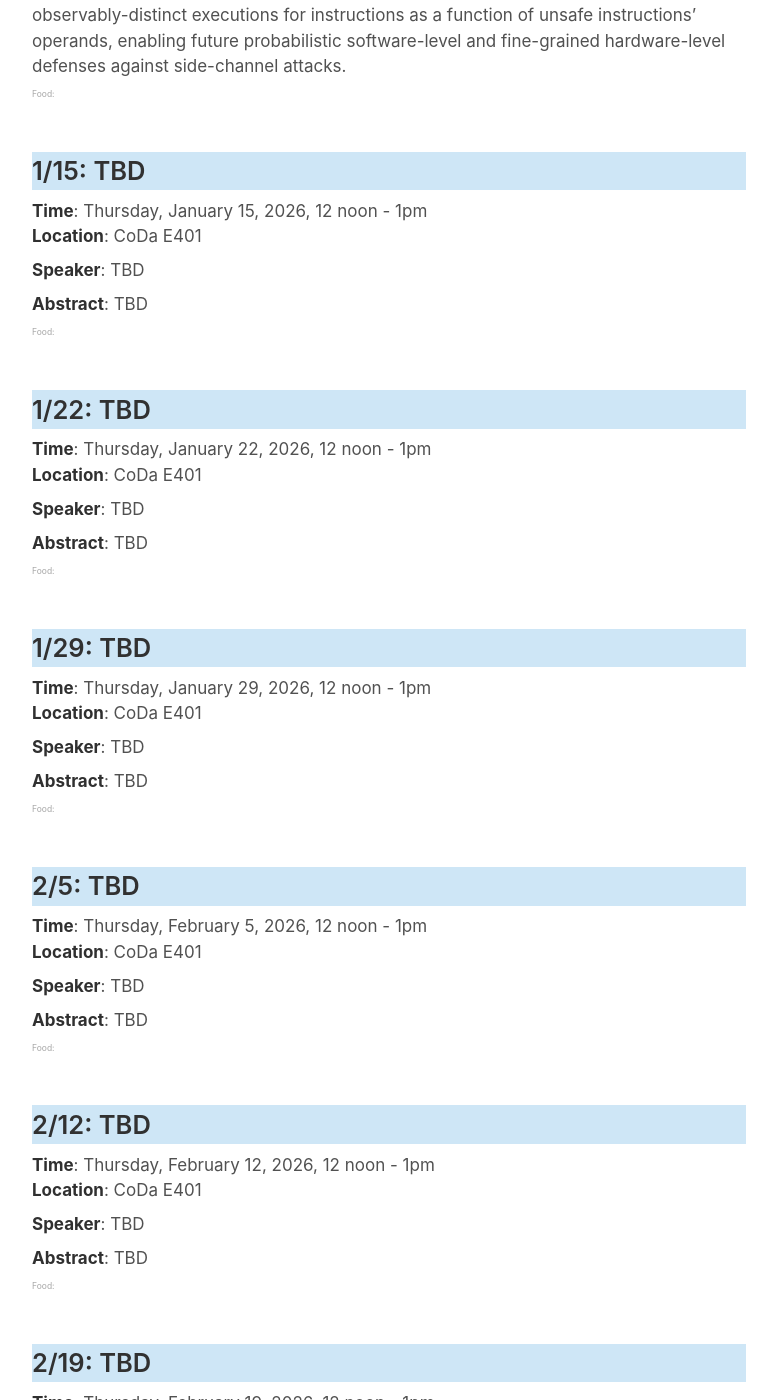
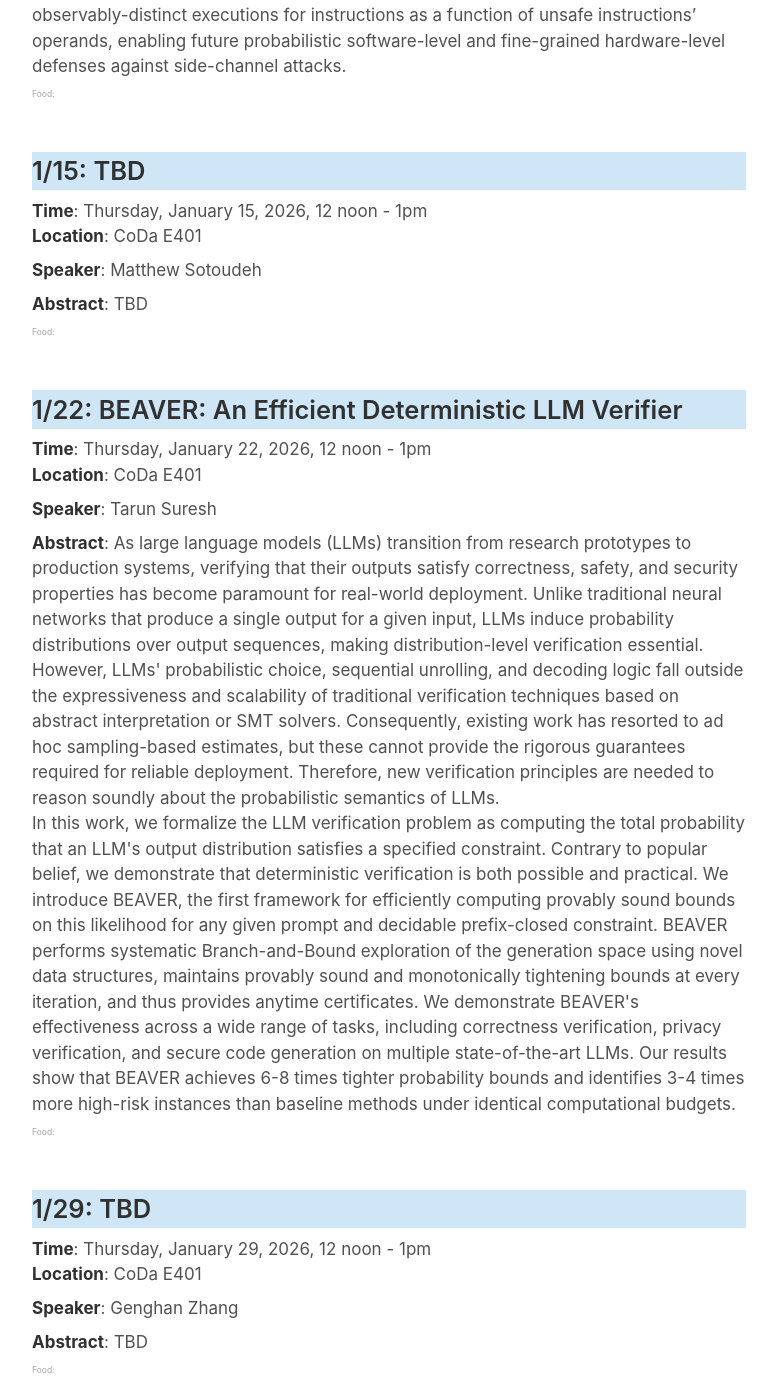
Before and after one commit to software-research-lunch/software-research-lunch.github.io, a Jekyll site: the page built from index.html, in a window 1280 px wide and 1400 px high, scrolled down 1322 px. Shown: the whole window, without its empty margins (251-1028 px from the left). Built offline with Jekyll 4.4.1, drawn with Linux system fonts in a browser that asks for light colours.

Commit message:
_data: several updates and placeholders

```diff
--- a/_data/schedule.yml
+++ b/_data/schedule.yml
@@ -45,17 +45,19 @@ Hardware side-channel defenses in general, and Spectre defenses in particular, r
     - date: "2026-1-15"
       abstract: "TBD"
       title: "TBD"
-      speaker: "TBD"
+      speaker: "Matthew Sotoudeh"
       bio: "TBD"
     - date: "2026-1-22"
-      abstract: "TBD"
-      title: "TBD"
-      speaker: "TBD"
-      bio: "TBD"
+      abstract: "As large language models (LLMs) transition from research prototypes to production systems, verifying that their outputs satisfy correctness, safety, and security properties has become paramount for real-world deployment. Unlike traditional neural networks that produce a single output for a given input, LLMs induce probability distributions over output sequences, making distribution-level verification essential. However, LLMs' probabilistic choice, sequential unrolling, and decoding logic fall outside the expressiveness and scalability of traditional verification techniques based on abstract interpretation or SMT solvers. Consequently, existing work has resorted to ad hoc sampling-based estimates, but these cannot provide the rigorous guarantees required for reliable deployment. Therefore, new verification principles are needed to reason soundly about the probabilistic semantics of LLMs.
+
+In this work, we formalize the LLM verification problem as computing the total probability that an LLM's output distribution satisfies a specified constraint. Contrary to popular belief, we demonstrate that deterministic verification is both possible and practical. We introduce BEAVER, the first framework for efficiently computing provably sound bounds on this likelihood for any given prompt and decidable prefix-closed constraint. BEAVER performs systematic Branch-and-Bound exploration of the generation space using novel data structures, maintains provably sound and monotonically tightening bounds at every iteration, and thus provides anytime certificates. We demonstrate BEAVER's effectiveness across a wide range of tasks, including correctness verification, privacy verification, and secure code generation on multiple state-of-the-art LLMs. Our results show that BEAVER achieves 6-8 times tighter probability bounds and identifies 3-4 times more high-risk instances than baseline methods under identical computational budgets."
+      title: "BEAVER: An Efficient Deterministic LLM Verifier"
+      speaker: "Tarun Suresh"
+      bio: "Tarun Suresh is a recent graduate of the University of Illinois Urbana-Champaign (UIUC), where he earned a B.S. in Computer Science and Statistics. He conducts research with Professors Sasa Misailovic and Gagandeep Singh at UIUC, and with Professor Alex Aiken at Stanford. His work aims to construct intelligent programming systems that are provably reliable and efficient. His research has been published and accepted for presentation at NeurIPS, ICML, ICLR, and POPL. He is also a part-time researcher at Bloomberg, working on automated program verification."
     - date: "2026-1-29"
       abstract: "TBD"
       title: "TBD"
-      speaker: "TBD"
+      speaker: "Genghan Zhang"
       bio: "TBD"
     - date: "2026-2-5"
       abstract: "TBD"
@@ -70,7 +72,7 @@ Hardware side-channel defenses in general, and Spectre defenses in particular, r
     - date: "2026-2-19"
       abstract: "TBD"
       title: "TBD"
-      speaker: "TBD"
+      speaker: "Thea Rossman"
       bio: "TBD"
     - date: "2026-2-26"
       abstract: "TBD"
```
